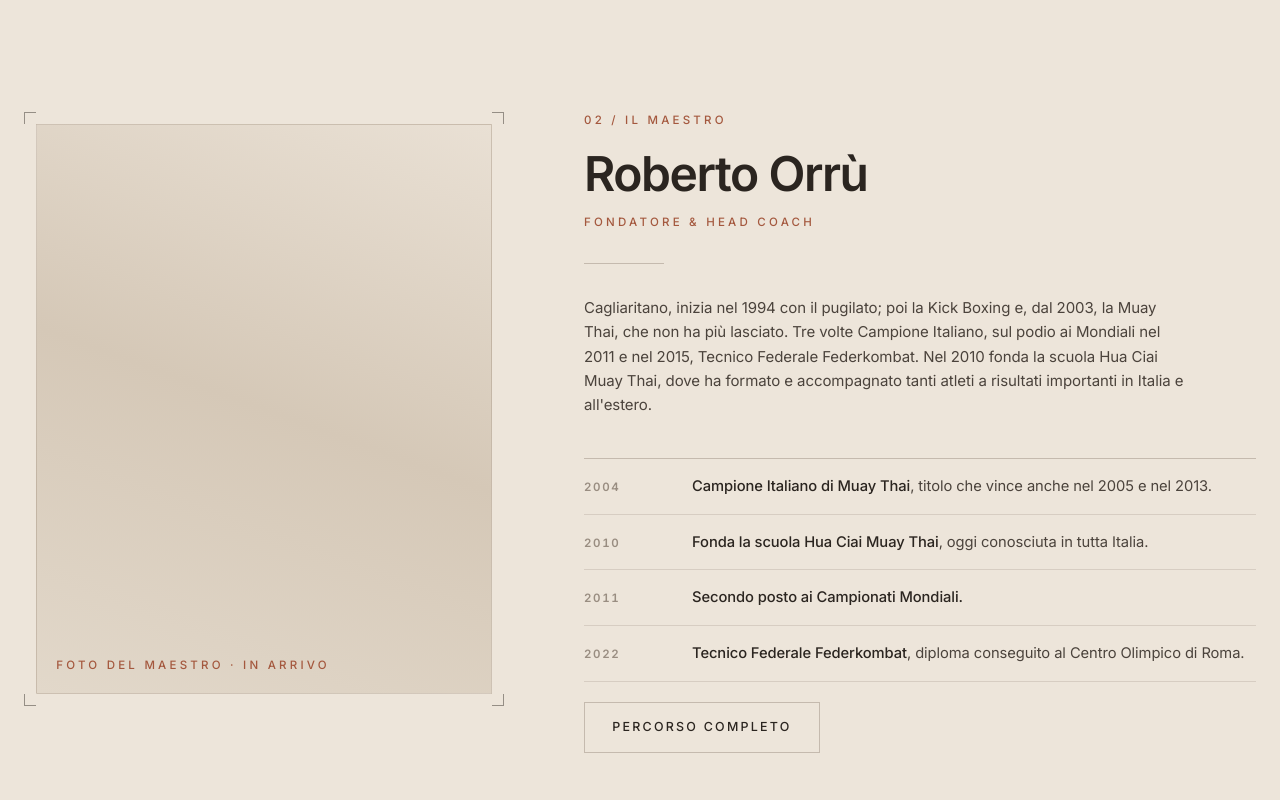
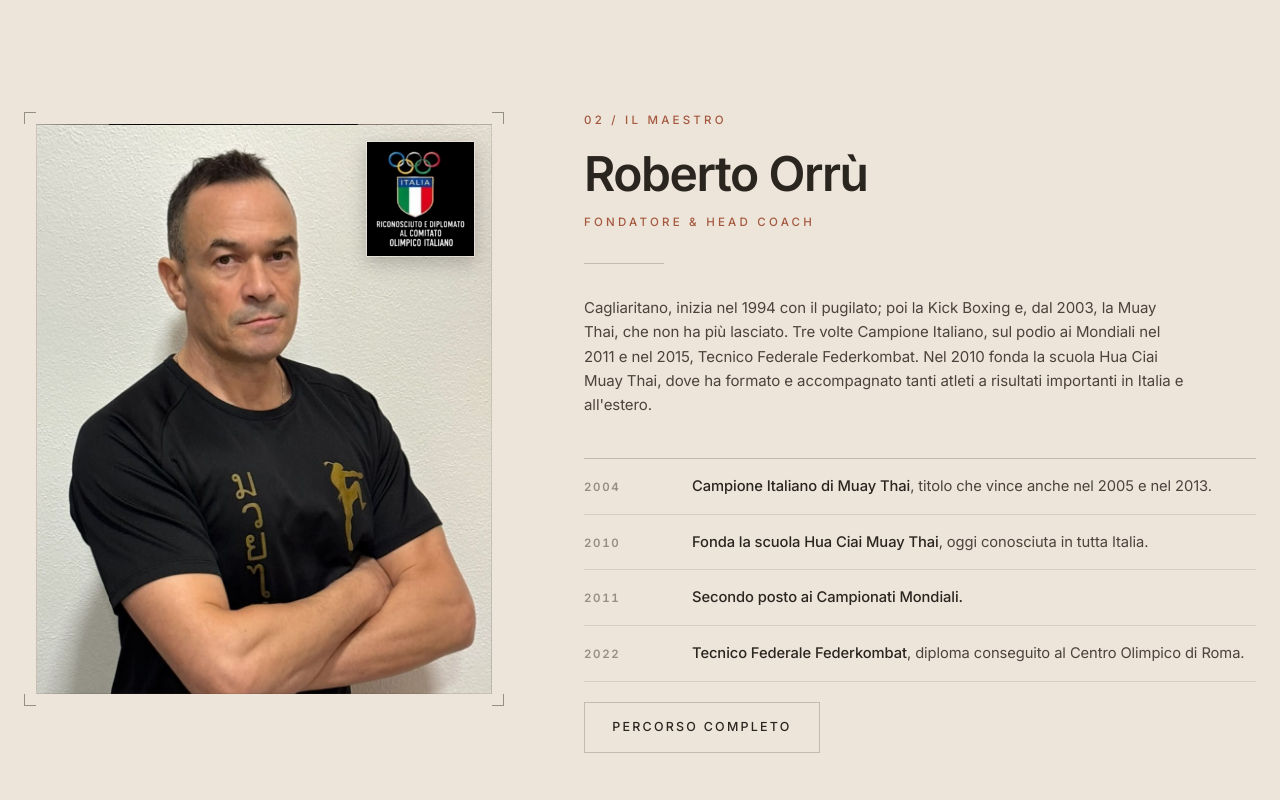
Before and after one commit to MatteoCambarau1/website-hua-ciai, a plain HTML site: page Sitoweb/index.html in a window 1280 px wide. Shown: the part 1820-2620 px from the top of the page. Drawn offline with nearby package versions, Linux system fonts and the light colour scheme; animation ran at ten frames a second.

Commit message:
Maestro: foto e badge CONI; rimossa la sezione Risultati degli atleti

```diff
--- a/Sitoweb/index.html
+++ b/Sitoweb/index.html
@@ -432,6 +432,13 @@ window.FX = {
     filter: grayscale(100%); border: 1px solid var(--line);
     display: flex; align-items: flex-end; padding: 1.2rem;
   }
+  /* Badge CONI in alto a destra sulla foto del Maestro (sulla parete libera, lontano dal viso) */
+  .portrait { position: relative; }
+  .badge-coni {
+    position: absolute; top: 1rem; right: 1rem; width: 24%; max-width: 132px; height: auto;
+    border: 1px solid rgba(255,255,255,.18); box-shadow: 0 6px 18px rgba(0,0,0,.22);
+  }
+  @media (max-width: 639.98px) { .badge-coni { top: .75rem; right: .75rem; width: 26%; } }
   .rows { border-top: 1px solid var(--line-2); }
   .rows > div {
     display: grid; grid-template-columns: 5.5rem minmax(0, 1fr); gap: 1.25rem;
@@ -1190,7 +1197,10 @@ window.FX = {
     <div class="maestro">
       <div class="corner-frame" style="padding: .75rem;">
         <span class="cbl"></span><span class="cbr"></span>
-        <div class="portrait ph-3" id="maestro-foto"></div>
+        <div class="portrait ph-3" id="maestro-foto" role="img" aria-label="Il Maestro Roberto Orrù">
+          <img class="badge-coni" src="foto/maestro/coni-riconoscimento.jpg" width="360" height="382"
+               alt="Riconosciuto e diplomato al Comitato Olimpico Italiano" loading="lazy">
+        </div>
       </div>
       <div>
         <div class="kicker mb-5">02 / Il Maestro</div>
@@ -1204,9 +1214,6 @@ window.FX = {
 
     <div class="sub-head"><h3>Istruttori</h3><span class="rule"></span></div>
     <div class="team-grid" id="istruttori"></div>
-
-    <div class="sub-head"><h3>Risultati dei nostri atleti</h3><span class="rule"></span></div>
-    <div class="two-col" id="risultati"></div>
   </div>
 </section>
 
@@ -1962,7 +1969,7 @@ const PALESTRA = {
 const MAESTRO = {
   nome:  'Roberto Orrù',
   ruolo: 'Fondatore & Head Coach',
-  foto:  '',                     // ← es. 'foto/maestro.jpg'
+  foto:  'foto/maestro/roberto-orru.jpg',
   bio:   'Cagliaritano, inizia nel 1994 con il pugilato; poi la Kick Boxing e, dal 2003, la Muay Thai, che non ha più lasciato. Tre volte Campione Italiano, sul podio ai Mondiali nel 2011 e nel 2015, Tecnico Federale Federkombat. Nel 2010 fonda la scuola Hua Ciai Muay Thai, dove ha formato e accompagnato tanti atleti a risultati importanti in Italia e all\'estero.',
   /* PERCORSO: una riga per tappa, in ordine di anno.
      top: true → la riga resta sempre visibile; le altre si aprono con "Percorso completo". */
@@ -1986,10 +1993,6 @@ const MAESTRO = {
 /* ── ALTRI ISTRUTTORI ── { nome, ruolo, foto } */
 const ISTRUTTORI = [
   { nome: 'Fausta Pisani', ruolo: 'Istruttrice Functional e Pilates', foto: 'foto/istruttori/fausta-pisani.jpg' },
-];
-
-/* ── RISULTATI DEGLI ATLETI ── { anno, atleta, titolo } */
-const RISULTATI = [
 ];
 
 /* ── CORSI E ATTIVITÀ ──
@@ -2071,7 +2074,7 @@ const ORARI = {
   /* Maestro */
   $('maestro-nome').textContent = MAESTRO.nome;
   $('maestro-ruolo').textContent = MAESTRO.ruolo;
-  if (MAESTRO.foto) { $('maestro-foto').style.backgroundImage = 'url("' + MAESTRO.foto + '")'; }
+  if (MAESTRO.foto) { $('maestro-foto').classList.remove('ph-3'); $('maestro-foto').style.backgroundImage = 'url("' + MAESTRO.foto + '")'; }
   else $('maestro-foto').appendChild(el('span', 'kicker', 'Foto del Maestro · in arrivo'));
   fill($('maestro-bio'), MAESTRO.bio, 'Presentazione del Maestro da inserire: chi è, da quanto insegna, cosa lo ha portato al Muay Thai.');
   const perc = MAESTRO.percorso.length ? MAESTRO.percorso : [
@@ -2118,21 +2121,6 @@ const ORARI = {
     if (p.foto) ph.style.backgroundImage = 'url("' + p.foto + '")';
     c.append(ph, fill(el('div', 'n'), p.nome, 'Nome istruttore'), fill(el('div', 'r'), p.ruolo, 'Ruolo: da inserire'));
     $('istruttori').appendChild(c);
-  });
-
-  /* Risultati */
-  const ris = RISULTATI.length ? RISULTATI : [{}, {}, {}, {}];
-  const metà = Math.ceil(ris.length / 2);
-  [ris.slice(0, metà), ris.slice(metà)].forEach(col => {
-    const box = el('div', 'rows');
-    col.forEach(r => {
-      const row = el('div'), v = el('span', 'v');
-      if (r.atleta) { v.append(el('strong', '', r.atleta), ' — ' + r.titolo); }
-      else fill(v, '', 'Atleta — titolo o risultato da inserire');
-      row.append(el('span', 'k' + (r.anno ? '' : ' todo'), r.anno || 'Anno'), v);
-      box.appendChild(row);
-    });
-    if (col.length) $('risultati').appendChild(box);
   });
 
   /* Corsi */
```
Also changed, not shown: Sitoweb/foto/maestro/coni-riconoscimento.jpg (added), Sitoweb/foto/maestro/roberto-orru.jpg (added).
